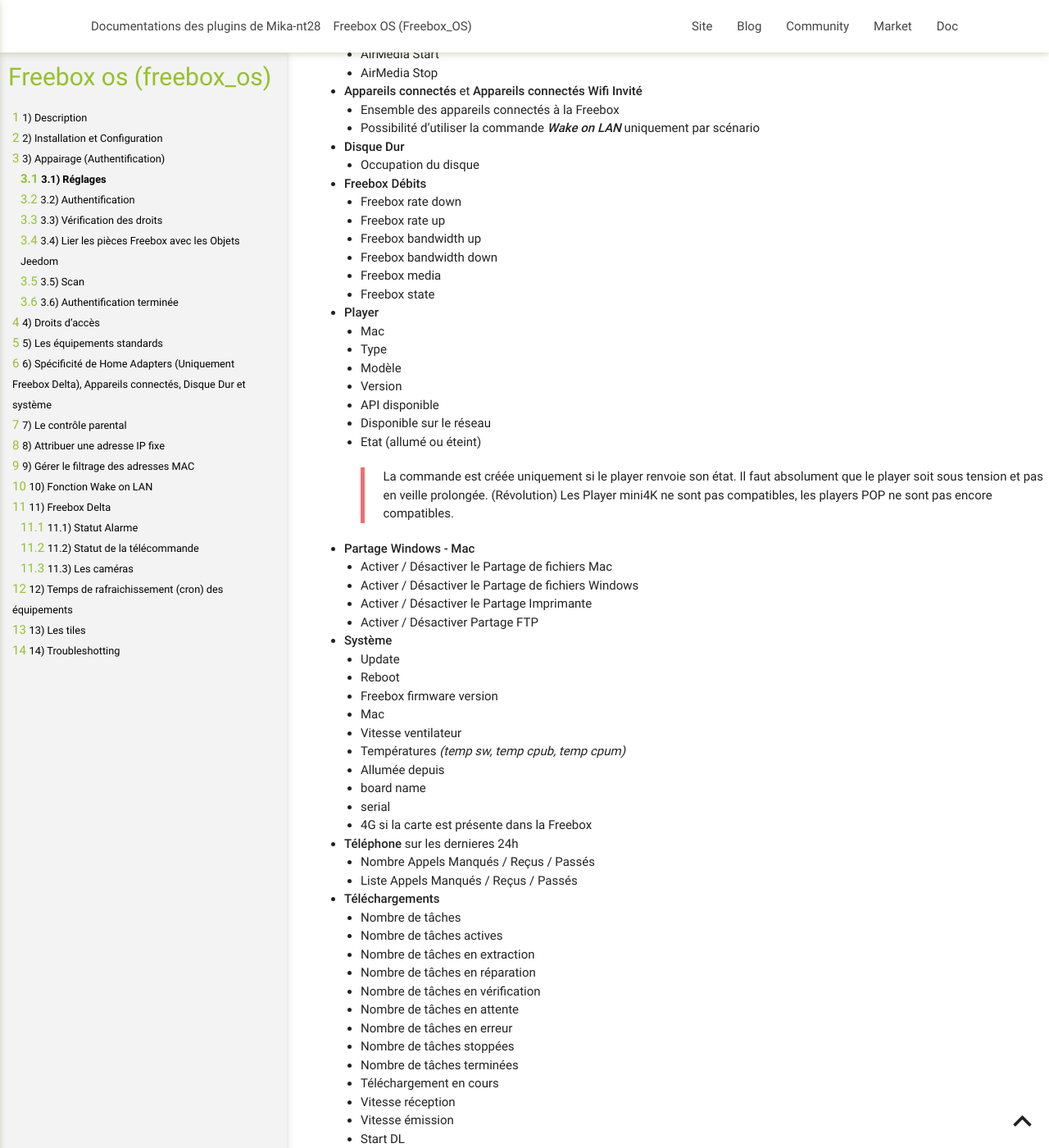
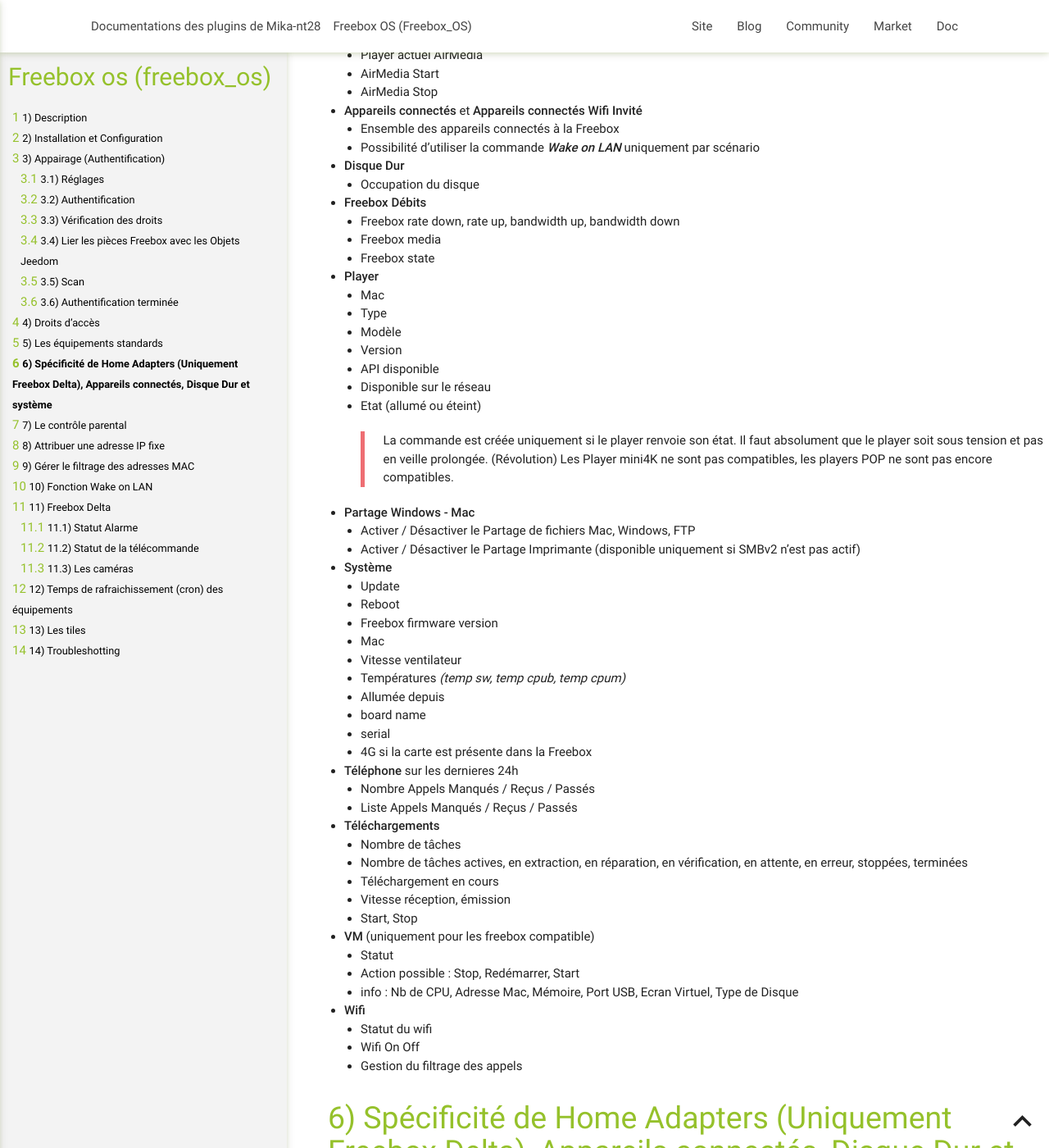
Before and after one commit to mika-nt28/Documentations, a Jekyll site: the page built from Freebox_OS/fr_FR/index.md, in a window 1280 px wide and 1400 px high, scrolled down 5599 px. Shown: the whole window at 82% size. Built offline with Jekyll 4.4.1, drawn with Linux system fonts in a browser that asks for light colours; some of the changed text lies outside the part shown.

```diff
--- a/Freebox_OS/fr_FR/index.md
+++ b/Freebox_OS/fr_FR/index.md
@@ -84,6 +84,7 @@ Dans la fenêtre ci-dessous, Le système va contrôler les droits qui sont attri
 ## Lier les pièces Freebox avec les Objets Jeedom
 
 > Cette fenêtre n'apparait uniquement que si la Freebox est une DELTA
+> Il est possible d'activer ou désactiver le cron "Actualisation Globale des Tiles"
 
 <p><img src="../images/Freebox_OS_screenshot6.png" alt="Authentification 4" width="300" /></p>
 
@@ -139,10 +140,7 @@ Les équipements et les commandes suivants vont être créés :
 - **Disque Dur**
   - Occupation du disque
 - **Freebox Débits**
-  - Freebox rate down
-  - Freebox rate up
-  - Freebox bandwidth up
-  - Freebox bandwidth down
+  - Freebox rate down, rate up, bandwidth up, bandwidth down
   - Freebox media
   - Freebox state
 - **Player**
@@ -157,10 +155,8 @@ Les équipements et les commandes suivants vont être créés :
     > Il faut absolument que le player soit sous tension et pas en veille prolongée. (Révolution)
     > Les Player mini4K ne sont pas compatibles, les players POP ne sont pas encore compatibles.
 - **Partage Windows - Mac**
-  - Activer / Désactiver le Partage de fichiers Mac
-  - Activer / Désactiver le Partage de fichiers Windows
-  - Activer / Désactiver le Partage Imprimante
-  - Activer / Désactiver Partage FTP
+  - Activer / Désactiver le Partage de fichiers Mac, Windows, FTP
+  - Activer / Désactiver le Partage Imprimante (disponible uniquement si SMBv2 n'est pas actif)
 - **Système**
   - Update
   - Reboot
@@ -177,23 +173,17 @@ Les équipements et les commandes suivants vont être créés :
   - Liste Appels Manqués / Reçus / Passés
 - **Téléchargements**
   - Nombre de tâches
-  - Nombre de tâches actives
-  - Nombre de tâches en extraction
-  - Nombre de tâches en réparation
-  - Nombre de tâches en vérification
-  - Nombre de tâches en attente
-  - Nombre de tâches en erreur
-  - Nombre de tâches stoppées
-  - Nombre de tâches terminées
+  - Nombre de tâches actives, en extraction, en réparation, en vérification, en attente, en erreur, stoppées, terminées
   - Téléchargement en cours
-  - Vitesse réception
-  - Vitesse émission
-  - Start DL
-  - Stop DL
+  - Vitesse réception, émission
+  - Start, Stop
+- **VM** (uniquement pour les freebox compatible)
+  - Statut
+  - Action possible : Stop, Redémarrer, Start
+  - info : Nb de CPU, Adresse Mac, Mémoire, Port USB, Ecran Virtuel, Type de Disque
 - **Wifi**
   - Statut du wifi
-  - Wifi On
-  - Wifi Off
+  - Wifi On Off
   - Gestion du filtrage des appels
 
 # Spécificité de Home Adapters (Uniquement Freebox Delta), Appareils connectés, Disque Dur et système
```
Also changed, not shown: Freebox_OS/fr_FR/changelog.md (+5 -4 lines), Freebox_OS/images/Freebox_OS_screenshot6.png.
